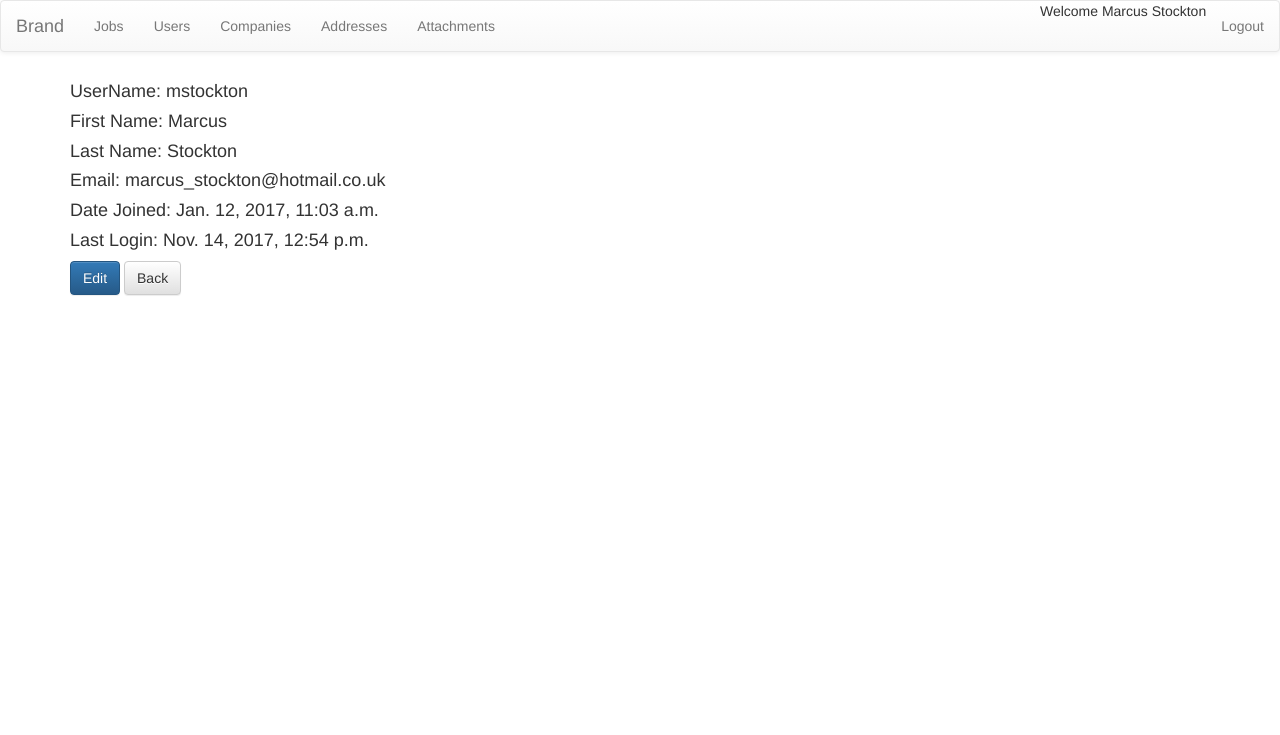
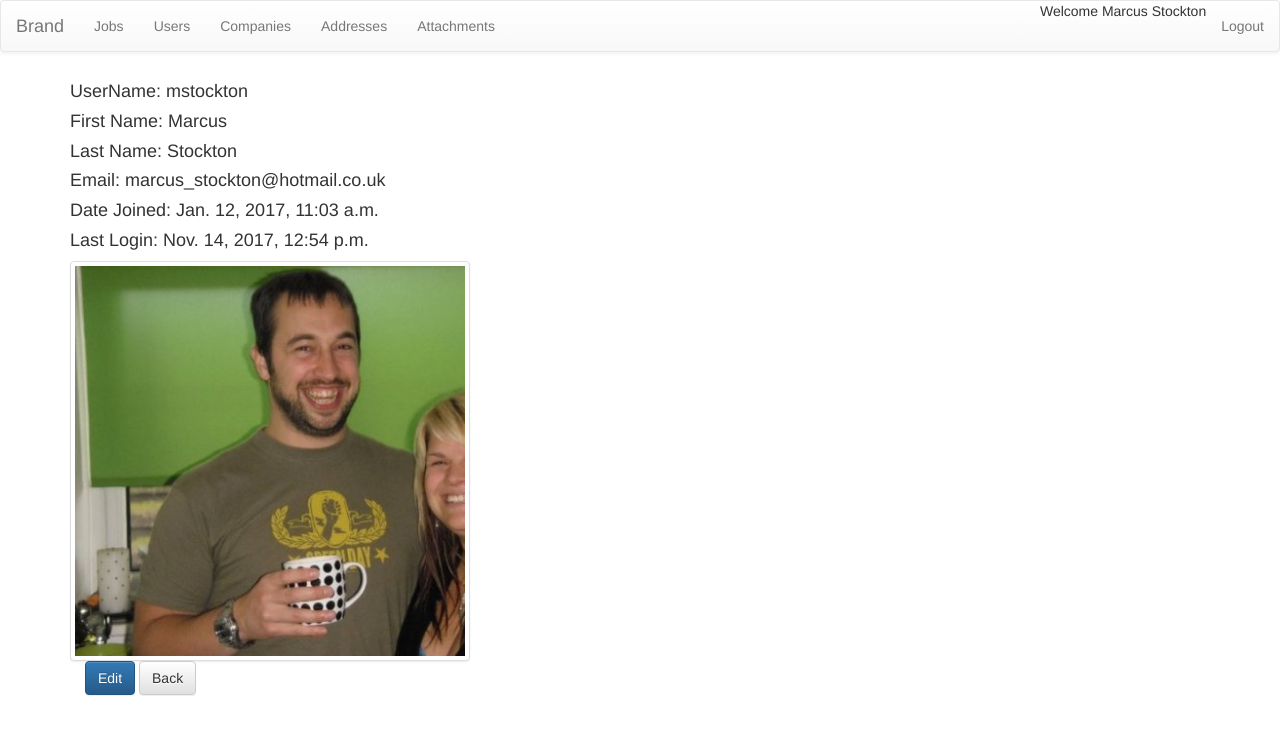
Before and after one commit to marcusstockton/DjangoJobWebsite, a Django app: page /user/1/ in a window 1280 px wide. Shown: the top 735 px of the page. Run offline with Django 3.2, Linux system fonts and the light colour scheme; data comes from the database, SQL or seed files in the repository; both versions use the stored data as it was after the commit; parts of the project's set-up code (start-up, migrations or seed data) failed here and were passed over; some libraries are stand-ins or nearby versions.

Commit message:
Tidying up attachment display in User Details page

```diff
--- a/JobWebsite/User/views.py
+++ b/JobWebsite/User/views.py
@@ -1,10 +1,10 @@
+from Attachment.models import Attachment
 from django.contrib import messages
-from django.http import HttpResponse, HttpResponseRedirect
+from django.http import HttpResponseRedirect
 from django.shortcuts import render, get_object_or_404, redirect
-from Attachment.models import Attachment
+
 from .forms import UserForm, CustomUserCreationForm
 from .models import User
-
 
 
 def user_list(request):
@@ -32,7 +32,7 @@ def user_edit(request, pk=None):
     if form.is_valid():
         instance = form.save(commit=False)
 
-        if request.FILES is not None:
+        if request.FILES is not None and len(request.FILES) > 0:
             # TODO Handle only one file being passed in
             att = instance.attachment_set.create(
                 avatar= request.FILES['avatar'] if 'avatar' in request.FILES else None,
--- a/JobWebsite/templates/users/detail.html
+++ b/JobWebsite/templates/users/detail.html
@@ -12,15 +12,16 @@ Details for {{user.username}}
 <h4>Email: {{user.email}}</h4>
 <h4>Date Joined: {{user.date_joined}}</h4>
 <h4>Last Login: {{user.last_login}}</h4>
-{% if user.avatar %}
-<img src="{{user.avatar.url}}" class="img-thumbnail" height="100" />
+{% if user.attachment.avatar %}
+    <img src="{{user.attachment.avatar.url}}" class="img-thumbnail" width="400px" />
 {% endif %}
 {% if error_message %}
 <p>
 	<strong>{{ error_message }}</strong>
 </p>
 {% endif %}
-
-<a href="{% url 'users:edit' user.id %}" class="btn btn-primary">Edit</a>
-<a href="{% url 'users:index'%}" class="btn btn-default">Back</a>
+<div class="col-xs-12">
+    <a href="{% url 'users:edit' user.id %}" class="btn btn-primary">Edit</a>
+    <a href="{% url 'users:index'%}" class="btn btn-default">Back</a>
+</div>
 {% endblock content %}
```
Also changed, not shown: JobWebsite/db.sqlite3.
